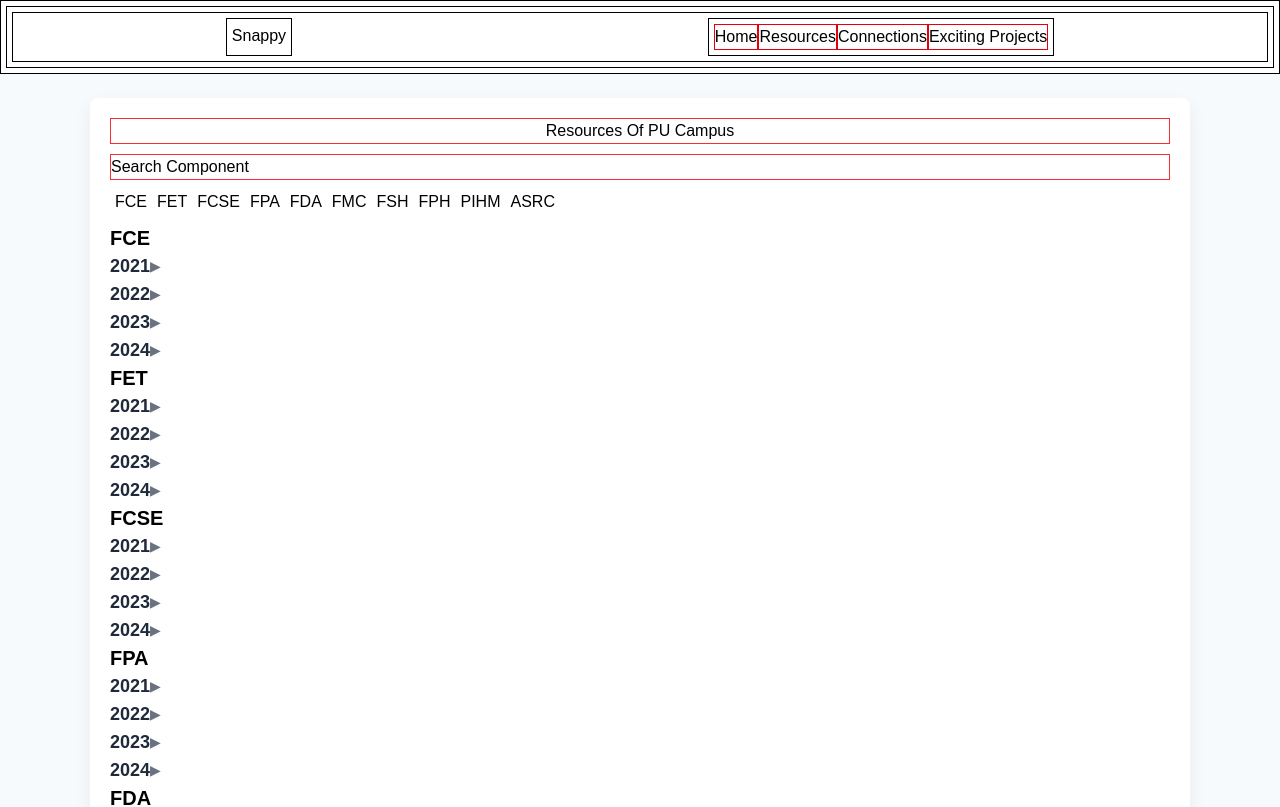
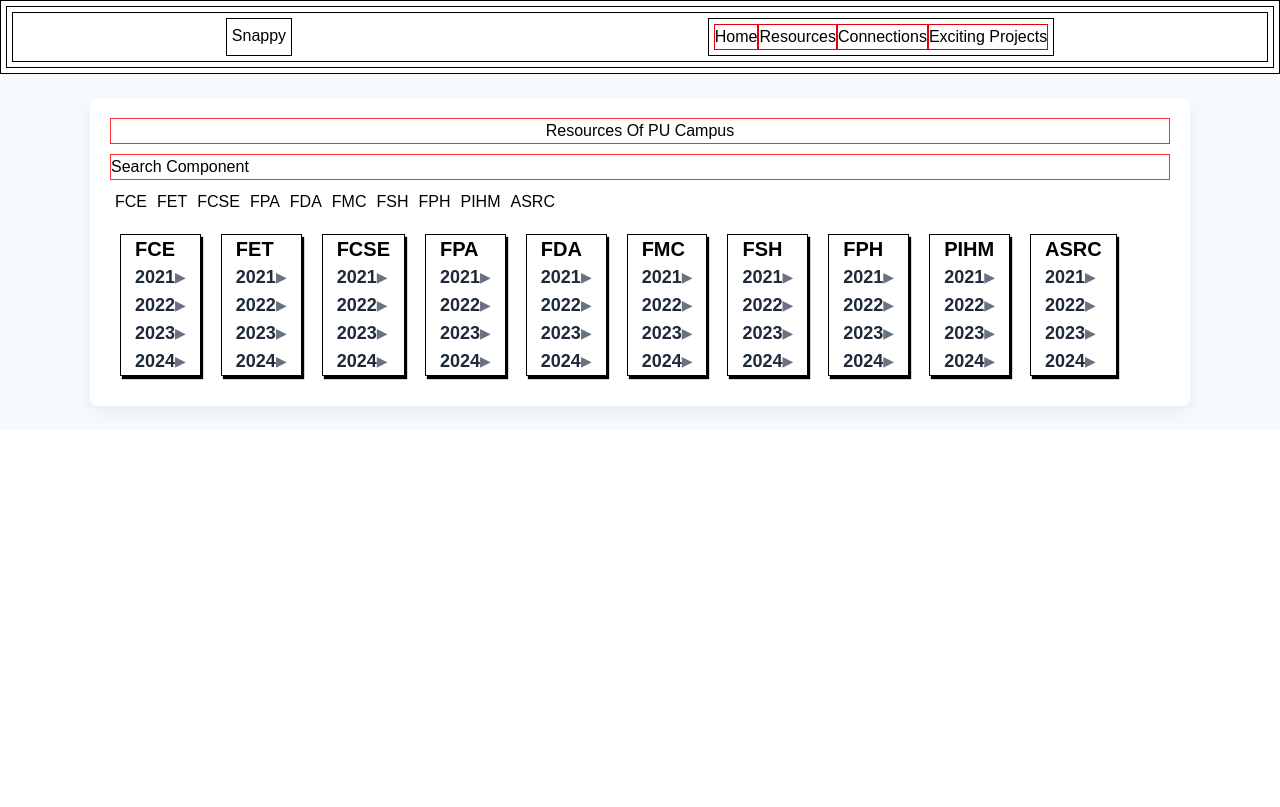
Before and after one commit to nayaknishant656/snappy-poornima, a Next.js app: page /resources in a window 1280 px wide. Shown: the top 807 px of the page. Built offline with nearby package versions, Linux system fonts and the light colour scheme.

Commit message:
feat: Implement Hero, Services, Gallery, Partner, Testimonials, and Footer sections on the homepage.

```diff
--- /dev/null
+++ b/components/Footer/footer.css
@@ -0,0 +1,5 @@
+.grandparent_footer {
+    width: 100%;
+    min-height: 100vh;
+    background-color: #0f2027;
+}
--- /dev/null
+++ b/components/Gallery/gallery.css
@@ -0,0 +1,5 @@
+.grandparent_gallery {
+    width: 100%;
+    min-height: 100vh;
+    background-color: #fdf3e7;
+}
--- a/components/feature/resoruces/resources.css
+++ b/components/feature/resoruces/resources.css
@@ -11,9 +11,21 @@
   background: #ffffff;
   padding: 20px;
   border-radius: 8px;
-  box-shadow: 0 6px 18px rgba(0,0,0,0.06);
+  box-shadow: 0 6px 18px rgba(0, 0, 0, 0.06);
 }
 
-.parentresouce.ccomponents > * + * {
+.parentresouce.ccomponents>*+* {
   margin-top: 10px;
 }
+
+.resources-list-container {
+  display: flex;
+  flex-wrap: wrap;
+}
+
+.faculty-section {
+  padding: 0px 14px;
+  border: solid 1px black;
+  box-shadow: 2px 3px 1px 0px black;
+  margin: 10px;
+}
```
